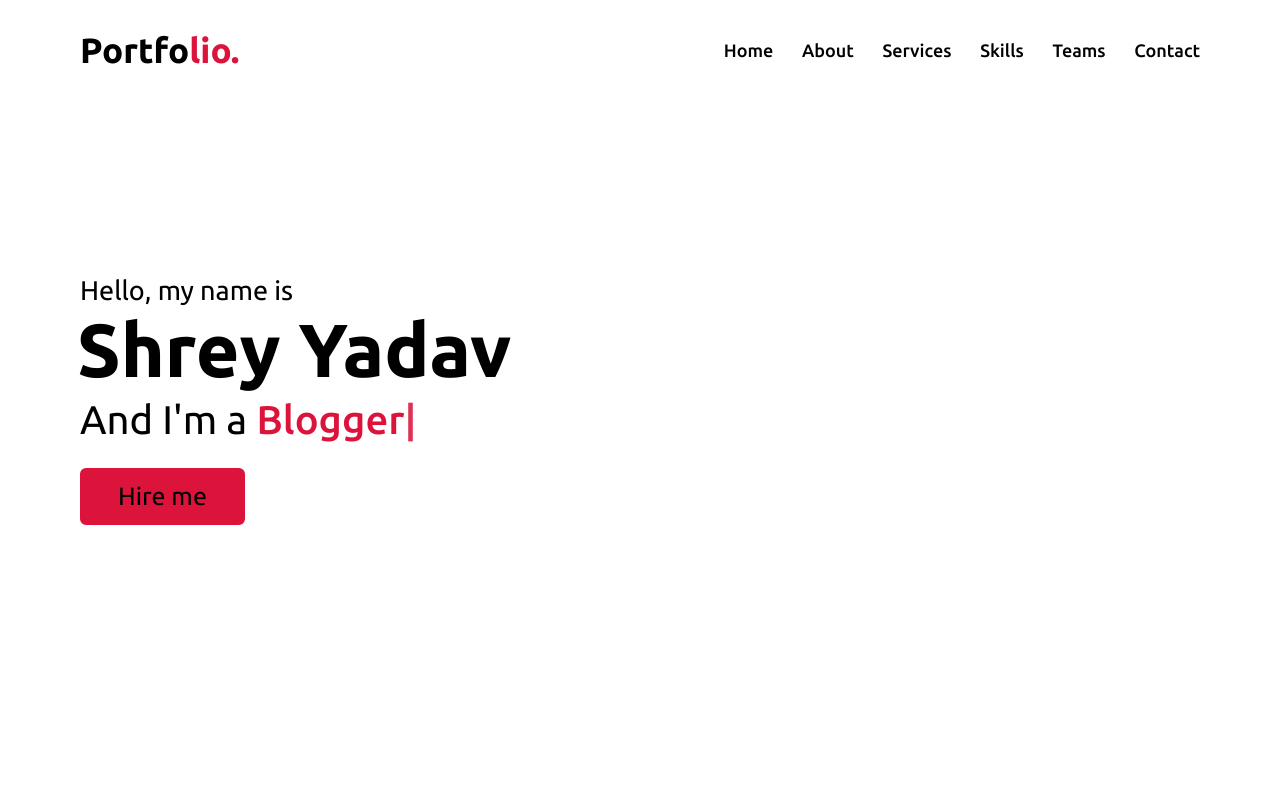
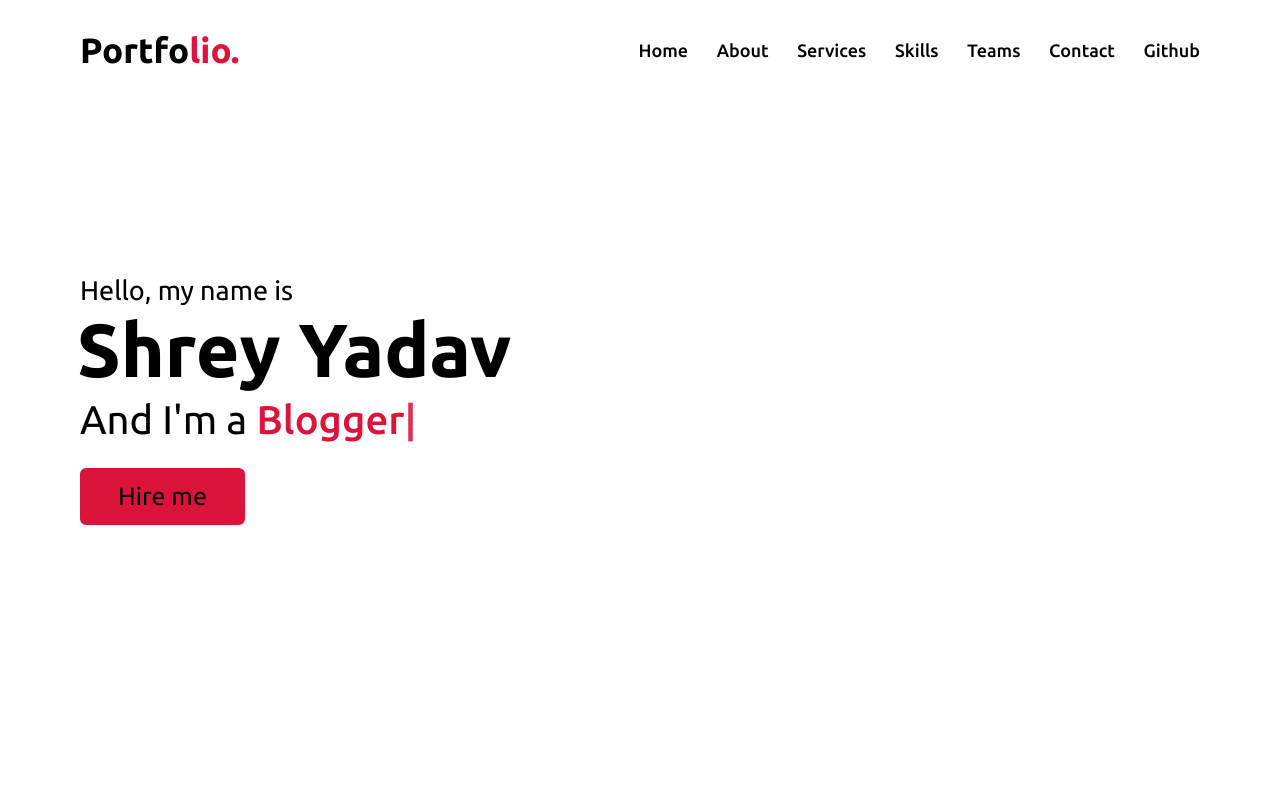
Before and after one commit to Sitto2002/Portfolio, a plain HTML site: page index.html in a window 1280 px wide. Shown: the top 800 px of the page. Drawn offline with nearby package versions, Linux system fonts and the light colour scheme.

Commit message:
Update index.html

```diff
--- a/index.html
+++ b/index.html
@@ -28,6 +28,7 @@
                 <li><a href="#skills" class="menu-btn">Skills</a></li>
                 <li><a href="#teams" class="menu-btn">Teams</a></li>
                 <li><a href="#contact" class="menu-btn">Contact</a></li>
+                <li><a href="https://github.com/Sitto2002" class="menu-btn">Github</a></li>
             </ul>
             <div class="menu-btn">
                 <i class="fas fa-bars"></i>
```
